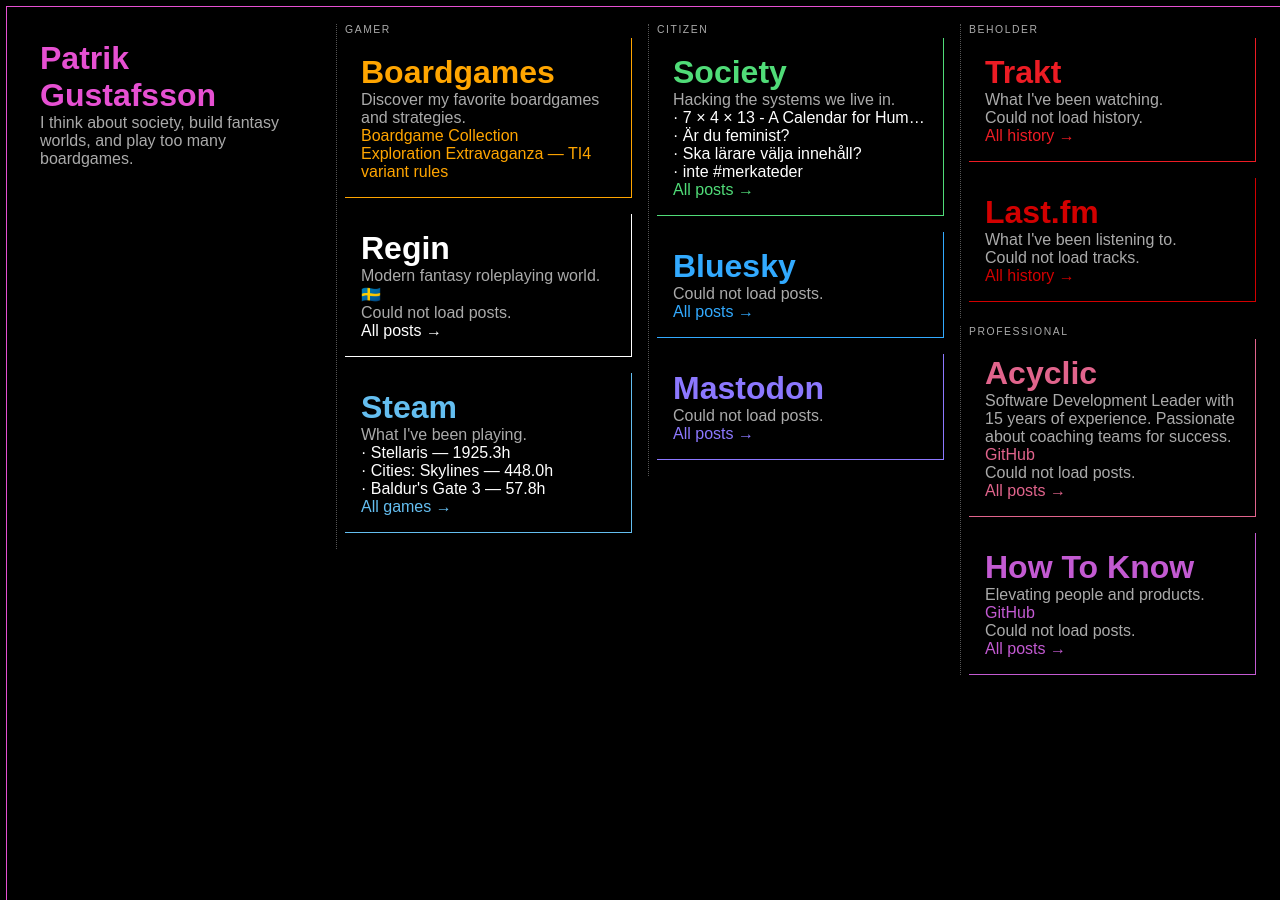
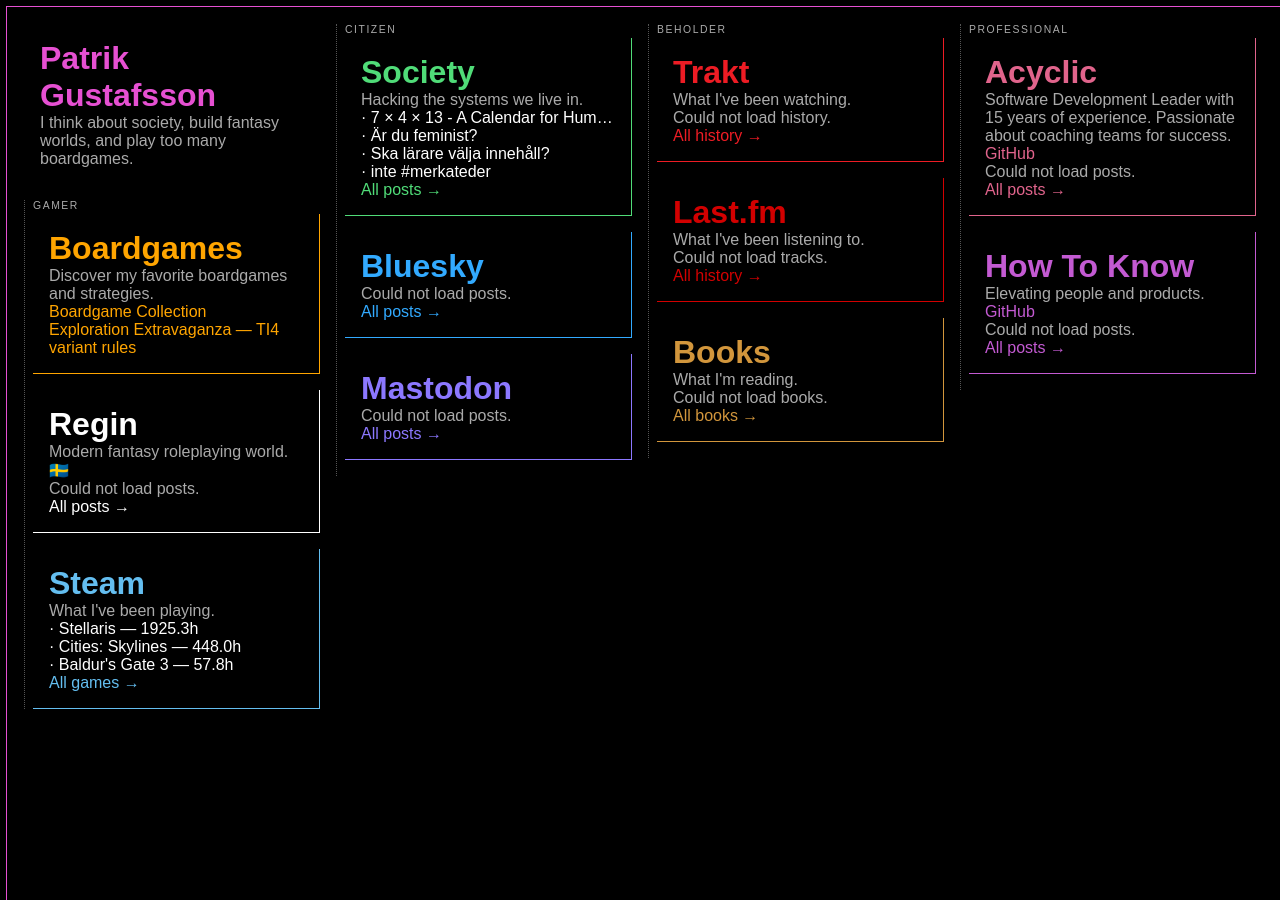
Before and after one commit to paven/paven.github.com, a Jekyll site: the page built from index.html, in a window 1280 px wide. Built offline with Jekyll 4.4.1, drawn with Linux system fonts in a browser that asks for light colours.

Commit message:
Add Podcasts card and GPodder fetch workflow

```diff
--- a/index.html
+++ b/index.html
@@ -75,6 +75,12 @@
         }
         #lastfm {
             --column-color: rgb(210, 0, 0);
+        }
+        #books {
+            --column-color: rgb(210, 150, 60);
+        }
+        #podcasts {
+            --column-color: rgb(255, 120, 60);
         }
         #mastodon {
             --column-color: rgb(140, 120, 255);
@@ -196,6 +202,24 @@
         <div class="posts" id="lastfm-posts"><span style="color:#aaa">Loading...</span></div>
         <a href="https://www.last.fm/user/Paven/listening-report">All history &rarr;</a>
     </div>
+    <div id="books" class="column">
+        <h1><a href="https://ramblingreaders.org/user/acyclic" rel="me">Books</a></h1>
+        <p>What I'm reading.</p>
+        <div class="posts" id="books-posts"><span style="color:#aaa">Loading...</span></div>
+        <a href="https://ramblingreaders.org/user/acyclic/books/reading">All books &rarr;</a>
+    </div>
+    {% if site.data.podcasts %}
+    <div id="podcasts" class="column">
+        <h1><a href="https://gpodder.net/user/paven" rel="me">Podcasts</a></h1>
+        <p>What I've been listening to.</p>
+        <div class="posts">
+        {% for podcast in site.data.podcasts %}
+        <a href="{{ podcast.url }}">{{ podcast.name }} — {{ podcast.hours }}h</a>
+        {% endfor %}
+        </div>
+        <a href="https://gpodder.net/user/paven/subscriptions">All subscriptions &rarr;</a>
+    </div>
+    {% endif %}
 </div>
 <div class="group">
     <span class="group-label">Professional</span>
@@ -241,6 +265,27 @@
 loadAtomFeed('https://acyclic.eu/atom.xml', 'acyclic-posts');
 loadAtomFeed('https://howtoknow.se/atom.xml', 'howtoknow-posts');
 loadAtomFeed('https://regin.mumma.nu/atom.xml', 'regin-posts');
+</script>
+<script>
+fetch('https://ramblingreaders.org/user/acyclic/books/reading/rss')
+    .then(r => r.text())
+    .then(text => {
+        const xml = new DOMParser().parseFromString(text, 'text/xml');
+        const items = Array.from(xml.querySelectorAll('item')).slice(0, 3);
+        const container = document.getElementById('books-posts');
+        container.innerHTML = '';
+        items.forEach(item => {
+            const title = item.querySelector('title').textContent;
+            const link = item.querySelector('link').nextSibling.textContent.trim();
+            const a = document.createElement('a');
+            a.href = link;
+            a.textContent = title;
+            container.appendChild(a);
+            container.appendChild(document.createElement('br'));
+        });
+        if (!items.length) container.textContent = 'No books found.';
+    })
+    .catch(() => { document.getElementById('books-posts').textContent = 'Could not load books.'; });
 </script>
 <script>
 fetch('https://public.api.bsky.app/xrpc/app.bsky.feed.getAuthorFeed?actor=acyclic.eu&limit=3')
```
Also changed, not shown: .github/workflows/fetch-podcasts.yml (added).
